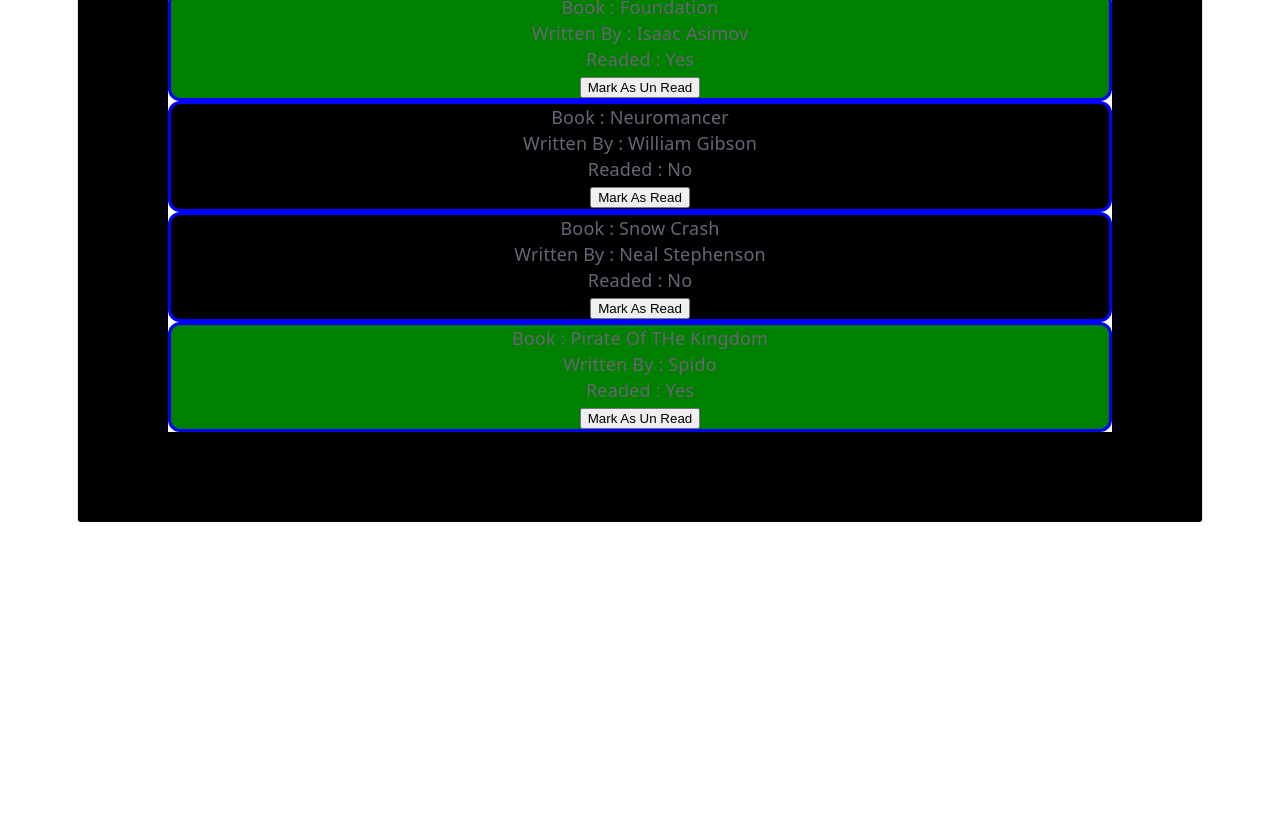
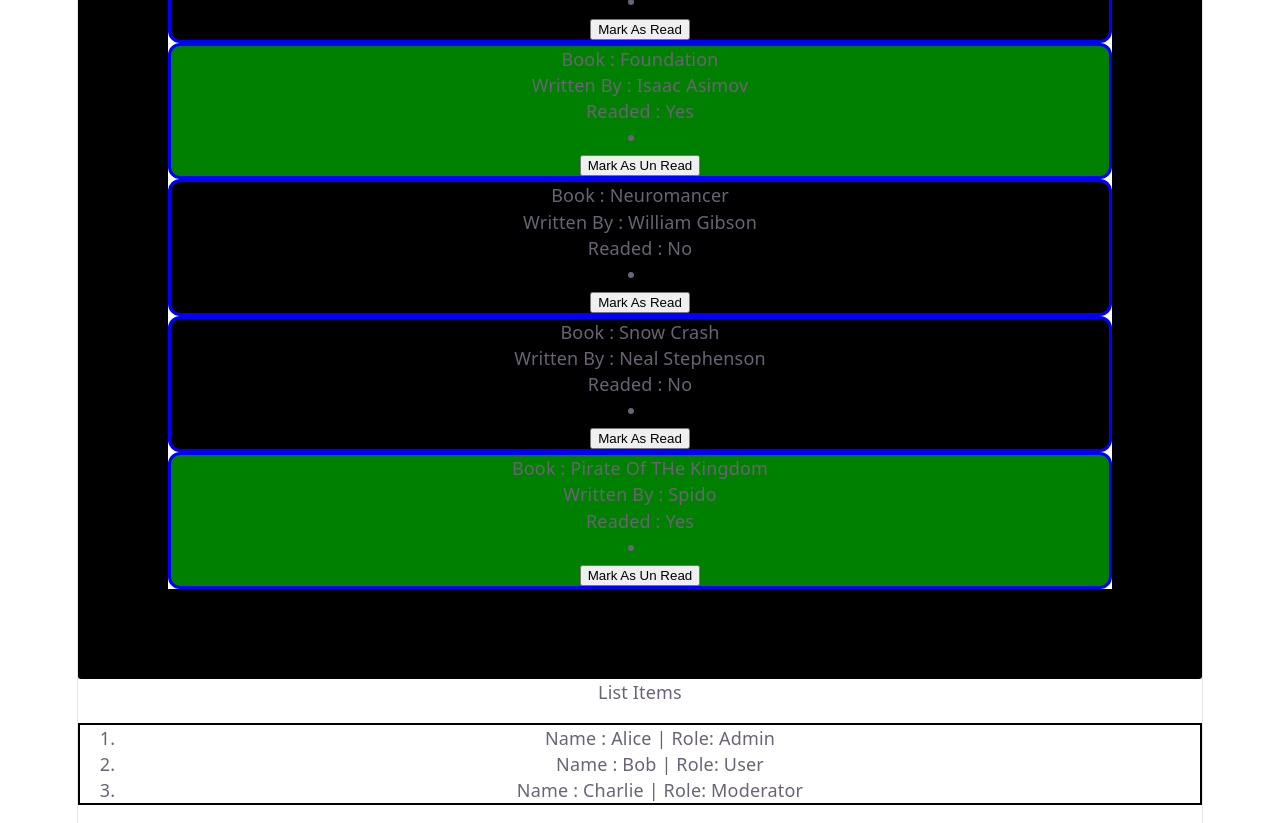
Before and after one commit to mohit-solidity/React-Learning, a React (Vite) app: page / in a window 1280 px wide. Shown: the part 320-1143 px from the top of the page. Before the commit the page ends 842 px from the top, so only its background shows below. Built offline with nearby package versions, Linux system fonts and the light colour scheme.

Commit message:
Learned React List Destructring

```diff
--- /dev/null
+++ b/components/List.tsx
@@ -0,0 +1,12 @@
+export default function ReceiveList({listElements}){
+    return(
+        <>
+            <p>List Items</p>
+            <ol style={{border:'2px solid black'}}>
+                {listElements.map((ls)=>(
+                    <li key={ls.id}>Name : {ls.name} | Role: {ls.role}</li>
+                ))}
+            </ol>
+        </>
+    )
+}
--- a/components/PropsArray.jsx
+++ b/components/PropsArray.jsx
@@ -1,11 +1,12 @@
 export default function ReceiveArray({Array , onToggleRead}){
     return(
         <div style={{border:"90px solid black" , borderRadius:'3px'}}>
-            {Array.map((book)=>(
+            {Array.map((book,index)=>(
                 <div key={book.id} style={{border:'3px solid blue' , borderRadius:'12px' , backgroundColor: book.isRead?'green':'black'}}>
                     <p>Book : {book.title}</p>
                     <p>Written By : {book.author}</p>
                     <p>Readed : {book.isRead?"Yes":"No"}</p>
+                    <li key={index}></li>
                     <button onClick={()=>onToggleRead(book.id)}>{book.isRead?"Mark As Un Read":"Mark As Read"}</button>
                 </div>
             ))}
--- a/src/App.jsx
+++ b/src/App.jsx
@@ -1,6 +1,7 @@
 import { useEffect, useState } from 'react'
 import ReceiveProps from '../components/Test';
 import ReceiveArray from '../components/PropsArray';
+import ReceiveList from '../components/List';
 
 function App() {
   const arr = ["Mohit","Rohit","Ritika","Gourav","Ankit"]
@@ -12,11 +13,16 @@ function App() {
     { id: 5, title: "Snow Crash", author: "Neal Stephenson", isRead: false },
     {id:30, title:"Pirate Of THe Kingdom" , author:"Spido", isRead:true}
   ]);
+  const [users,setUsers] = useState([
+    { id: "u1", name: "Alice", role: "Admin" },
+    { id: "u2", name: "Bob", role: "User" },
+    { id: "u3", name: "Charlie", role: "Moderator" }
+  ]);
 
   const toggleRead = (id) =>{
     setBooksData(booksData=>
       booksData.map((book)=>
-      book.id === id?{...book, isRead: !book.isRead}:book
+        book.id===id?{...book , isRead:!book.isRead}:book
       )
     )
   }
@@ -24,6 +30,7 @@ function App() {
   return(
     <div>
       <ReceiveArray Array={booksData} onToggleRead = {toggleRead}/>
+      <ReceiveList listElements={users} />
     </div>
   )
 }
```
